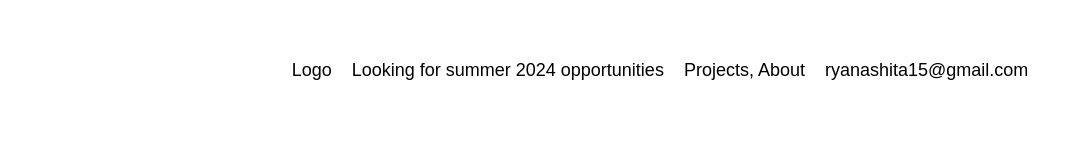
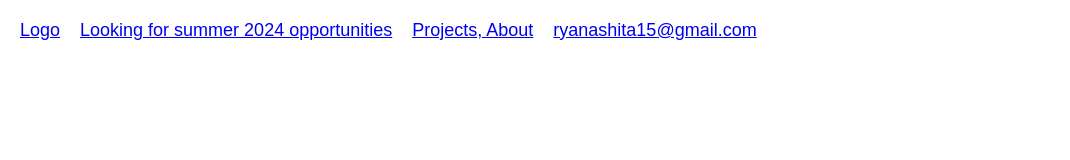
Before and after one commit to RickYanashita15/Rick-Yanashita-Website, a plain HTML site: page index.html in a window 1280 px wide. Shown: the top 160 px of the page, without its empty margins (0-1070 px from the left). Drawn offline with Linux system fonts and the light colour scheme.

Commit message:
self-taught webdev is going to be painful

```diff
--- a/index.html
+++ b/index.html
@@ -7,10 +7,10 @@
     <body>
         <div class="banner">
             <div class="banner-content">
-              <p>Logo</p>
-              <p>Looking for summer 2024 opportunities</p>
-              <p>Projects, About</p>
-              <p>ryanashita15@gmail.com</p>
+              <a href="x">Logo</a>
+              <a href="x">Looking for summer 2024 opportunities</a>
+              <a href="x">Projects, About</a>
+              <a href="x">ryanashita15@gmail.com</a>
             </div>
         </div>
 
--- a/style.css
+++ b/style.css
@@ -19,10 +19,14 @@
     font-family: Arial, sans-serif;
     font-size: 18px;
     text-align: center;
-    padding: 20px;
-    display: flex;
-    justify-content: center;
+    padding: 20px 20px 20px 20px;
+    display: block;
+    text-decoration: none;
+    justify-content: space-between;
     align-items: center;
+    overflow: hidden;
+    float: left;
+
 }
 .banner-content {
     display: flex;
@@ -31,3 +35,7 @@
 .banner-content p {
     margin: 0;
 }
+.banner-icon{
+    width: 4px;
+    height: 4px;
+}
```
Also changed, not shown: images/test-logo.png (added).
